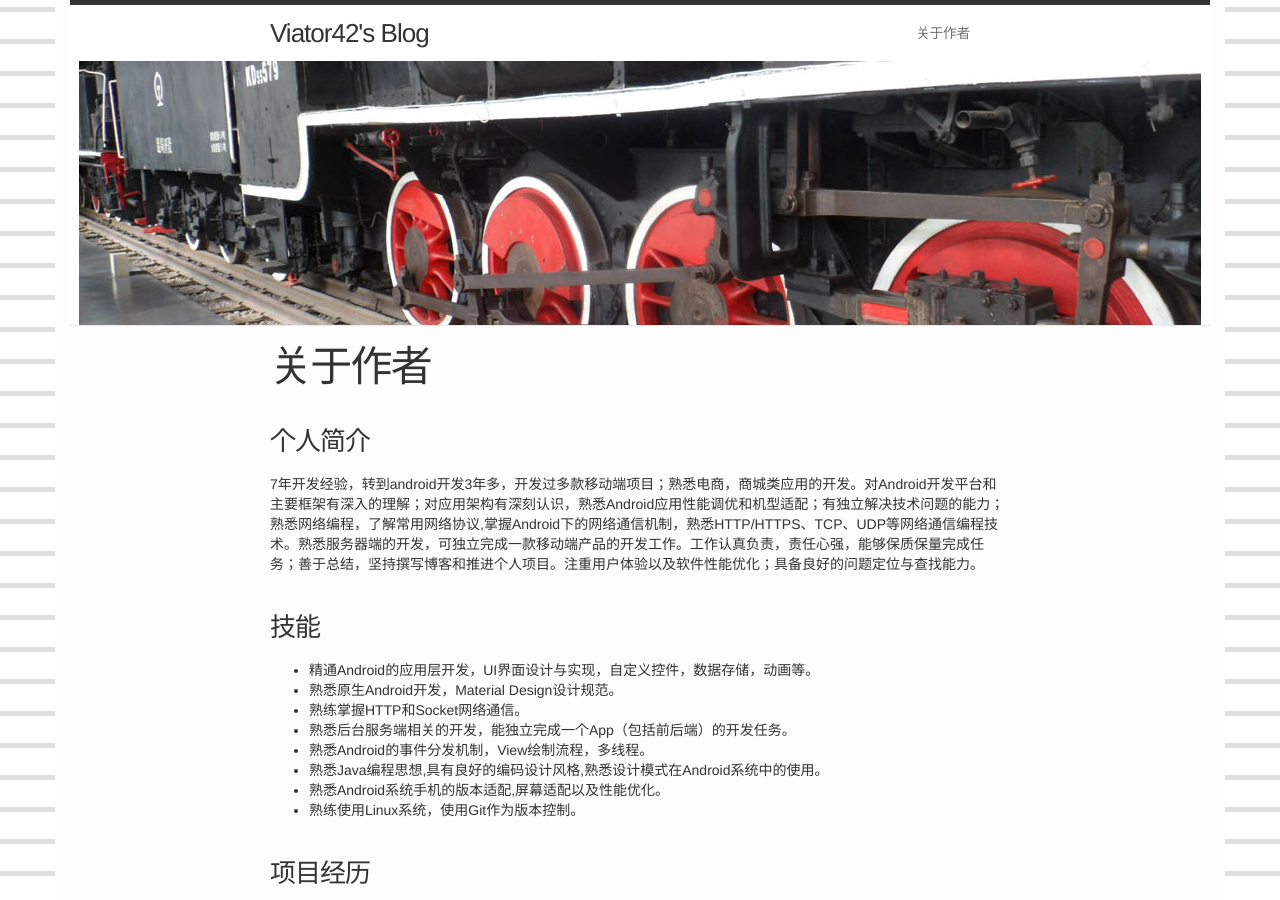
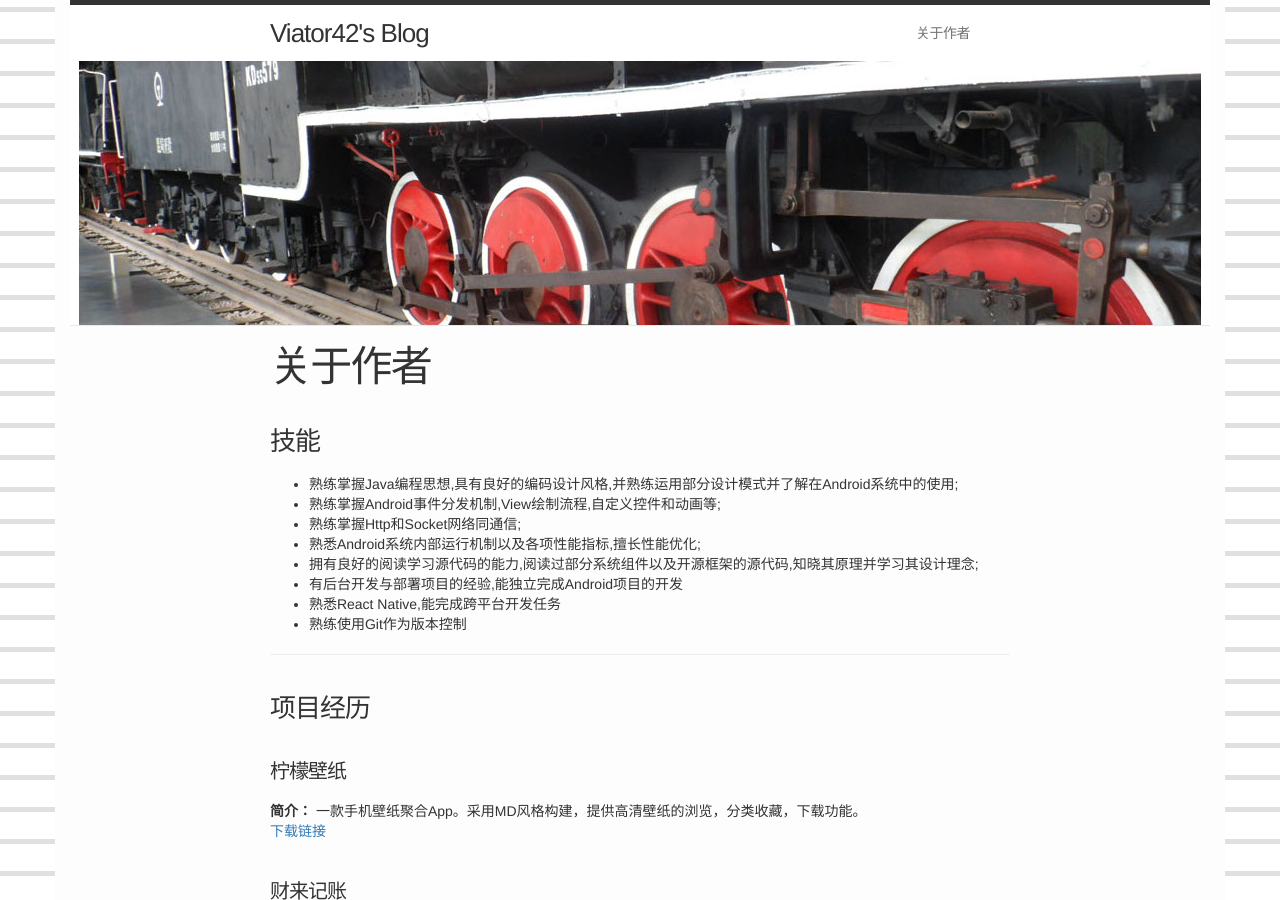
Before and after one commit to viator42/viator42.github.io, a Jekyll site: the page built from about.md, in a window 1280 px wide and 900 px high. Built offline with Jekyll 4.4.1, drawn with Linux system fonts in a browser that asks for light colours.

Commit message:
resume update

```diff
--- a/about.md
+++ b/about.md
@@ -4,19 +4,18 @@ title: 关于作者
 permalink: /about/
 ---
 
-### 个人简介
-7年开发经验，转到android开发3年多，开发过多款移动端项目；熟悉电商，商城类应用的开发。对Android开发平台和主要框架有深入的理解；对应用架构有深刻认识，熟悉Android应用性能调优和机型适配；有独立解决技术问题的能力；熟悉网络编程，了解常用网络协议,掌握Android下的网络通信机制，熟悉HTTP/HTTPS、TCP、UDP等网络通信编程技术。熟悉服务器端的开发，可独立完成一款移动端产品的开发工作。工作认真负责，责任心强，能够保质保量完成任务；善于总结，坚持撰写博客和推进个人项目。注重用户体验以及软件性能优化；具备良好的问题定位与查找能力。
-
 ### 技能
 
-* 精通Android的应用层开发，UI界面设计与实现，自定义控件，数据存储，动画等。
-* 熟悉原生Android开发，Material Design设计规范。
-* 熟练掌握HTTP和Socket网络通信。
-* 熟悉后台服务端相关的开发，能独立完成一个App（包括前后端）的开发任务。
-* 熟悉Android的事件分发机制，View绘制流程，多线程。
-* 熟悉Java编程思想,具有良好的编码设计风格,熟悉设计模式在Android系统中的使用。
-* 熟悉Android系统手机的版本适配,屏幕适配以及性能优化。
-* 熟练使用Linux系统，使用Git作为版本控制。
+* 熟练掌握Java编程思想,具有良好的编码设计风格,并熟练运用部分设计模式并了解在Android系统中的使用;
+* 熟练掌握Android事件分发机制,View绘制流程,自定义控件和动画等;
+* 熟练掌握Http和Socket网络同通信;
+* 熟悉Android系统内部运行机制以及各项性能指标,擅长性能优化;
+* 拥有良好的阅读学习源代码的能力,阅读过部分系统组件以及开源框架的源代码,知晓其原理并学习其设计理念;
+* 有后台开发与部署项目的经验,能独立完成Android项目的开发
+* 熟悉React Native,能完成跨平台开发任务
+* 熟练使用Git作为版本控制
+
+--------
 
 ### 项目经历
 
```
